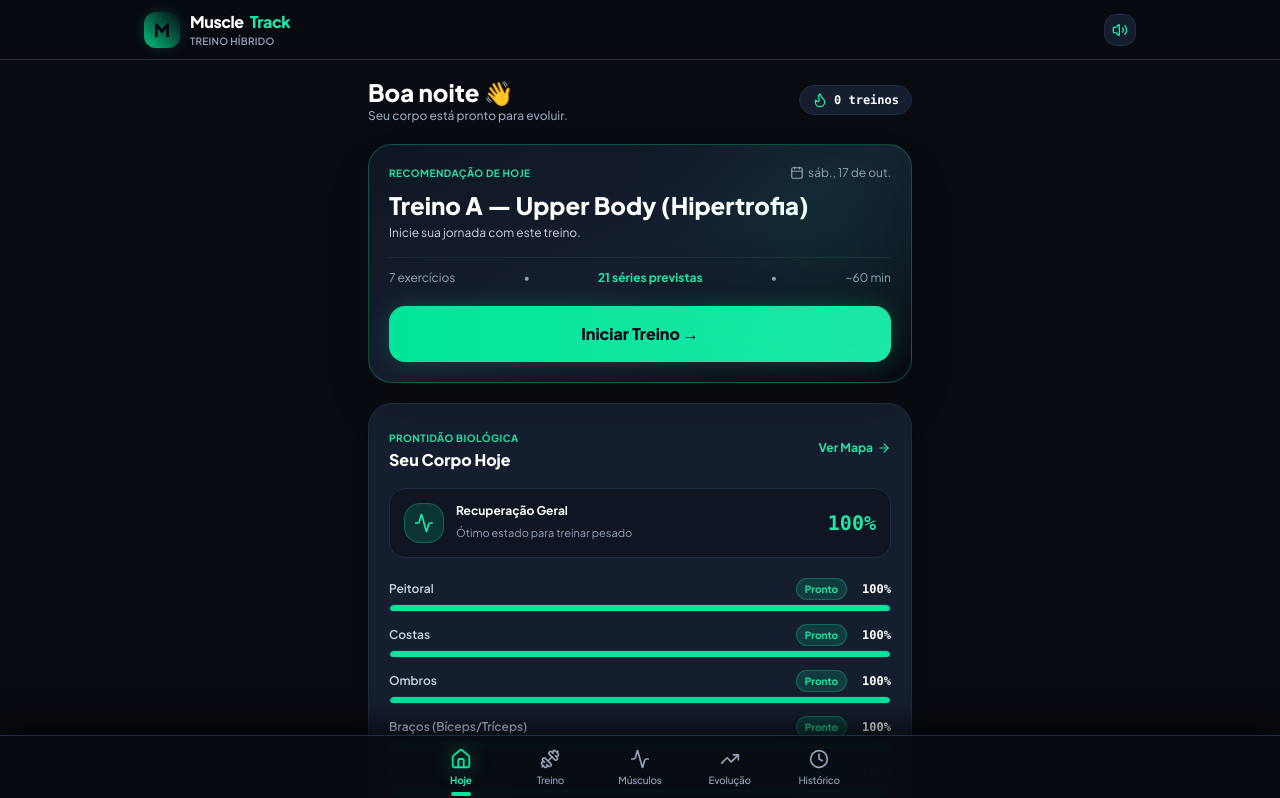
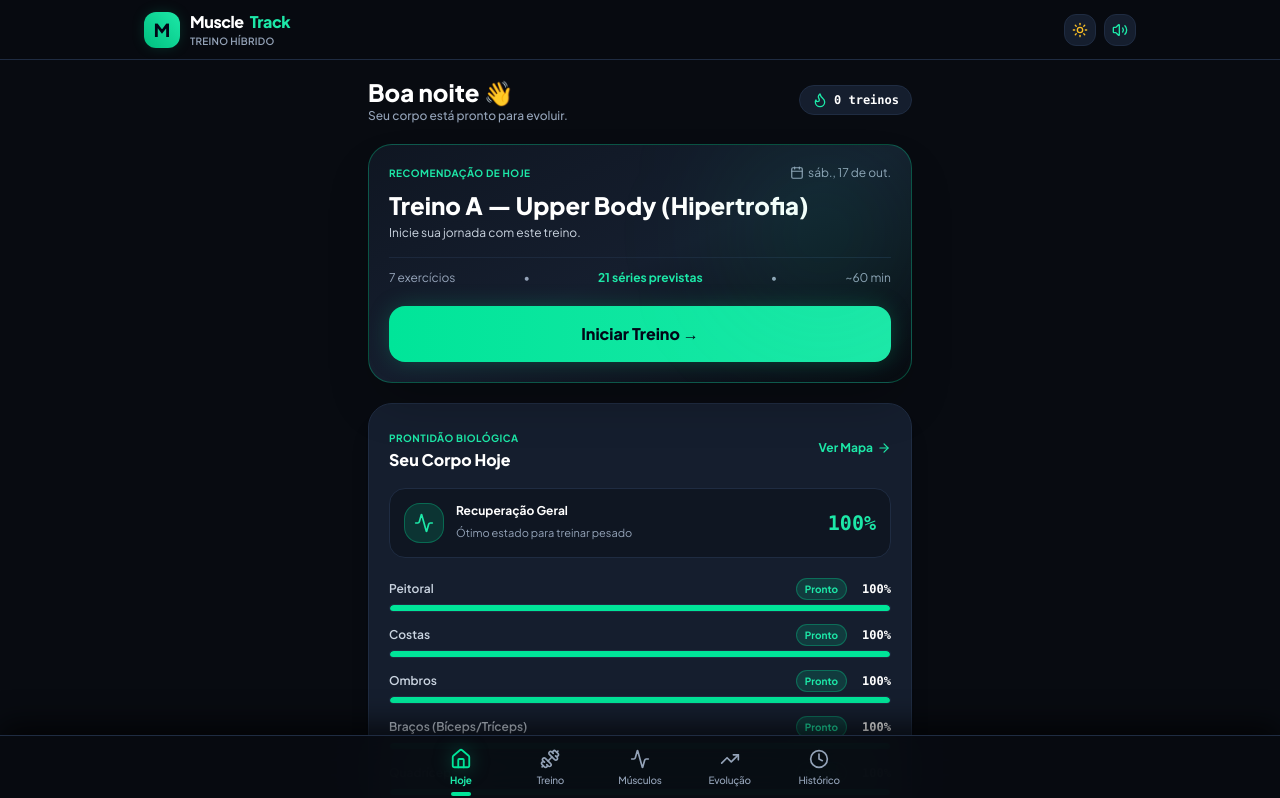
Before and after one commit to camargoltiago/treino, a React (Vite) app: page / in a window 1280 px wide. Shown: the top 798 px of the page. Built offline with nearby package versions, Linux system fonts and the light colour scheme.

Commit message:
feat: adicionar tema claro, limpar controles da tela de treino e manter apenas icone de lapis

```diff
--- a/index.html
+++ b/index.html
@@ -1,5 +1,5 @@
 <!DOCTYPE html>
-<html lang="pt-BR" class="dark bg-[#080B11]">
+<html lang="pt-BR" class="dark">
   <head>
     <meta charset="UTF-8" />
     <meta name="viewport" content="width=device-width, initial-scale=1.0, maximum-scale=1.0, user-scalable=no, viewport-fit=cover" />
@@ -20,7 +20,7 @@
     <link rel="preconnect" href="https://fonts.gstatic.com" crossorigin>
     <link href="https://fonts.googleapis.com/css2?family=Plus+Jakarta+Sans:wght@400;500;600;700;800;900&family=JetBrains+Mono:wght@500;700&display=swap" rel="stylesheet">
   </head>
-  <body class="bg-[#080B11] text-slate-100 min-h-screen font-['Plus_Jakarta_Sans',sans-serif] antialiased selection:bg-[#00E599] selection:text-black overflow-x-hidden">
+  <body class="min-h-screen font-['Plus_Jakarta_Sans',sans-serif] antialiased selection:bg-[#00E599] selection:text-black overflow-x-hidden">
     <div id="root"></div>
     <script type="module" src="./src/main.tsx"></script>
   </body>
--- a/src/App.tsx
+++ b/src/App.tsx
@@ -27,6 +27,16 @@ export const App: React.FC = () => {
   const [history, setHistory] = useState<WorkoutSession[]>(initialData.history);
   const [workouts, setWorkouts] = useState<Record<string, WorkoutPlan>>(initialData.workouts || { ...WORKOUTS_DATA });
   const [soundEnabled, setSoundEnabled] = useState<boolean>(initialData.soundEnabled);
+  const [theme, setTheme] = useState<'dark' | 'light'>(initialData.theme || 'dark');
+
+  // Aplicar tema no elemento raiz do documento
+  useEffect(() => {
+    if (theme === 'dark') {
+      document.documentElement.classList.add('dark');
+    } else {
+      document.documentElement.classList.remove('dark');
+    }
+  }, [theme]);
 
   // Estado do Cronômetro
   const [timer, setTimer] = useState<TimerState>({
@@ -70,9 +80,10 @@ export const App: React.FC = () => {
       history,
       workouts,
       timer,
-      soundEnabled
+      soundEnabled,
+      theme
     });
-  }, [activeSession, history, workouts, timer, soundEnabled]);
+  }, [activeSession, history, workouts, timer, soundEnabled, theme]);
 
   // Se houver sessão em andamento ao abrir, navega para o treino
   useEffect(() => {
@@ -462,6 +473,8 @@ export const App: React.FC = () => {
         activeSession={activeSession}
         soundEnabled={soundEnabled}
         onToggleSound={() => setSoundEnabled(prev => !prev)}
+        theme={theme}
+        onToggleTheme={() => setTheme(prev => prev === 'dark' ? 'light' : 'dark')}
         onOpenActiveSession={() => setCurrentTab('workouts')}
         canInstallPwa={!!deferredPrompt}
         onInstallPwa={handleInstallPwa}
@@ -508,9 +521,6 @@ export const App: React.FC = () => {
               onSaveWorkout={handleSaveWorkout}
               onDeleteWorkout={handleDeleteWorkout}
               onAddWorkout={handleAddWorkout}
-              onExportWorkouts={handleExportWorkouts}
-              onImportWorkouts={handleImportWorkouts}
-              onResetWorkoutsToDefault={handleResetWorkoutsToDefault}
             />
           )
         )}
--- a/src/components/Header.tsx
+++ b/src/components/Header.tsx
@@ -1,5 +1,5 @@
 import React from 'react';
-import { Volume2, VolumeX, Download, Play } from 'lucide-react';
+import { Volume2, VolumeX, Download, Play, Sun, Moon } from 'lucide-react';
 import { WorkoutSession } from '../types';
 import { WORKOUTS_DATA } from '../data/workouts';
 
@@ -7,6 +7,8 @@ interface HeaderProps {
   activeSession: WorkoutSession | null;
   soundEnabled: boolean;
   onToggleSound: () => void;
+  theme: 'dark' | 'light';
+  onToggleTheme: () => void;
   onOpenActiveSession: () => void;
   canInstallPwa: boolean;
   onInstallPwa: () => void;
@@ -16,6 +18,8 @@ export const Header: React.FC<HeaderProps> = ({
   activeSession,
   soundEnabled,
   onToggleSound,
+  theme,
+  onToggleTheme,
   onOpenActiveSession,
   canInstallPwa,
   onInstallPwa
@@ -28,7 +32,7 @@ export const Header: React.FC<HeaderProps> = ({
 
         {/* Logo MuscleTrack */}
         <div className="flex items-center gap-2.5">
-          <div className="w-9 h-9 rounded-xl bg-gradient-to-tr from-mint-600 to-accent-500 flex items-center justify-center shadow-mint-glow-sm text-slate-950 font-black text-lg">
+          <div className="w-9 h-9 rounded-xl bg-gradient-to-tr from-mint-600 to-mint-400 flex items-center justify-center shadow-mint-glow-sm text-slate-950 font-black text-lg">
             M
           </div>
           <div>
@@ -52,6 +56,19 @@ export const Header: React.FC<HeaderProps> = ({
               <span className="text-[11px]">Instalar</span>
             </button>
           )}
+
+          {/* Alternar Tema Claro / Escuro */}
+          <button
+            onClick={onToggleTheme}
+            className="w-8 h-8 rounded-xl bg-dark-card border border-dark-border text-slate-300 hover:text-white flex items-center justify-center transition active:scale-90"
+            title={theme === 'dark' ? 'Mudar para Tema Claro' : 'Mudar para Tema Escuro'}
+          >
+            {theme === 'dark' ? (
+              <Sun className="w-4 h-4 text-amber-400" />
+            ) : (
+              <Moon className="w-4 h-4 text-cyan-600" />
+            )}
+          </button>
 
           {/* Som Ativo/Mudo */}
           <button
--- a/src/components/MuscleMap.tsx
+++ b/src/components/MuscleMap.tsx
@@ -66,9 +66,9 @@ export const MuscleMap: React.FC<MuscleMapProps> = ({ recovery, onSelectMuscle }
           xmlns="http://www.w3.org/2000/svg"
         >
           {/* Silhueta Base do Corpo Humano */}
-          <g fill="#162235" stroke="#1F2C42" strokeWidth="1.5">
+          <g fill="var(--color-silhouette)" stroke="var(--color-silhouette-stroke)" strokeWidth="1.5">
             {/* Cabeça */}
-            <circle cx="100" cy="30" r="15" fill="#1C2B42" />
+            <circle cx="100" cy="30" r="15" fill="var(--color-head)" />
             <path d="M93 45 L107 45 L109 52 L91 52 Z" />
 
             {/* Base Tronco / Membros (silhueta de fundo) */}
--- a/src/index.css
+++ b/src/index.css
@@ -1,6 +1,36 @@
 @tailwind base;
 @tailwind components;
 @tailwind utilities;
+
+:root {
+  /* Tema Claro */
+  --color-bg: 246 248 251;          /* #F6F8FB fundo suave */
+  --color-surface: 238 242 248;     /* #EEF2F8 superfícies secundárias */
+  --color-card: 255 255 255;        /* #FFFFFF cards limpos */
+  --color-card-hover: 241 245 249;  /* #F1F5F9 */
+  --color-border: 226 232 240;      /* #E2E8F0 */
+  --color-border-light: 203 213 225;/* #CBD5E1 */
+  --color-mint-400: 5 150 105;      /* #059669 */
+  --color-mint-500: 16 185 129;     /* #10B981 */
+  --color-silhouette: #CBD5E1;
+  --color-silhouette-stroke: #94A3B8;
+  --color-head: #CBD5E1;
+}
+
+.dark {
+  /* Tema Escuro Obsidian/Mint */
+  --color-bg: 8 11 17;              /* #080B11 */
+  --color-surface: 15 22 34;        /* #0F1622 */
+  --color-card: 21 30 46;           /* #151E2E */
+  --color-card-hover: 27 39 58;     /* #1B273A */
+  --color-border: 31 44 66;         /* #1F2C42 */
+  --color-border-light: 42 59 86;   /* #2A3B56 */
+  --color-mint-400: 29 232 168;     /* #1DE8A8 */
+  --color-mint-500: 0 229 153;      /* #00E599 */
+  --color-silhouette: #162235;
+  --color-silhouette-stroke: #1F2C42;
+  --color-head: #1C2B42;
+}
 
 @layer base {
   * {
@@ -8,10 +38,53 @@
   }
 
   body {
-    background-color: #080B11;
+    background-color: rgb(var(--color-bg));
     color: #F8FAFC;
     font-family: 'Plus Jakarta Sans', -apple-system, BlinkMacSystemFont, sans-serif;
+    transition: background-color 0.2s ease, color 0.2s ease;
   }
+}
+
+/* Ajustes automáticos de cores de texto para Tema Claro */
+html:not(.dark) body {
+  color: #0F172A;
+}
+
+html:not(.dark) .text-white {
+  color: #0F172A !important;
+}
+
+html:not(.dark) .text-slate-100 {
+  color: #1E293B !important;
+}
+
+html:not(.dark) .text-slate-200 {
+  color: #334155 !important;
+}
+
+html:not(.dark) .text-slate-300 {
+  color: #475569 !important;
+}
+
+html:not(.dark) .text-slate-400 {
+  color: #64748B !important;
+}
+
+html:not(.dark) .text-slate-500 {
+  color: #64748B !important;
+}
+
+/* Botões com destaque mint continuam com texto escuro nítido */
+html:not(.dark) .bg-mint-500,
+html:not(.dark) button.bg-mint-500,
+html:not(.dark) .bg-mint-500 * {
+  color: #020617 !important;
+}
+
+/* Backdrops translúcidos de modais */
+html:not(.dark) .bg-black\/80,
+html:not(.dark) .bg-black\/70 {
+  background-color: rgba(15, 23, 42, 0.5) !important;
 }
 
 /* Remover spinners de inputs numéricos */
@@ -30,12 +103,12 @@ input[type=number] {
   height: 5px;
 }
 .custom-scrollbar::-webkit-scrollbar-track {
-  background: #0F1622;
+  background: rgb(var(--color-surface));
 }
 .custom-scrollbar::-webkit-scrollbar-thumb {
-  background: #1F2C42;
+  background: rgb(var(--color-border));
   border-radius: 9999px;
 }
 .custom-scrollbar::-webkit-scrollbar-thumb:hover {
-  background: #2A3B56;
+  background: rgb(var(--color-border-light));
 }
--- a/tailwind.config.js
+++ b/tailwind.config.js
@@ -9,20 +9,20 @@ export default {
     extend: {
       colors: {
         dark: {
-          bg: '#080B11',
-          surface: '#0F1622',
-          card: '#151E2E',
-          cardHover: '#1B273A',
-          border: '#1F2C42',
-          borderLight: '#2A3B56',
+          bg: 'rgb(var(--color-bg) / <alpha-value>)',
+          surface: 'rgb(var(--color-surface) / <alpha-value>)',
+          card: 'rgb(var(--color-card) / <alpha-value>)',
+          cardHover: 'rgb(var(--color-card-hover) / <alpha-value>)',
+          border: 'rgb(var(--color-border) / <alpha-value>)',
+          borderLight: 'rgb(var(--color-border-light) / <alpha-value>)',
         },
         mint: {
           50: '#E6FCF5',
           100: '#C2F9E8',
           200: '#8CF5D4',
           300: '#4DEEBD',
-          400: '#1DE8A8',
-          500: '#00E599',
+          400: 'rgb(var(--color-mint-400) / <alpha-value>)',
+          500: 'rgb(var(--color-mint-500) / <alpha-value>)',
           600: '#00BF7F',
           700: '#009462',
           800: '#006E49',
```
Also changed, not shown: src/services/storage.ts (+8 -3 lines), src/views/WorkoutListView.tsx (+21 -104 lines).
